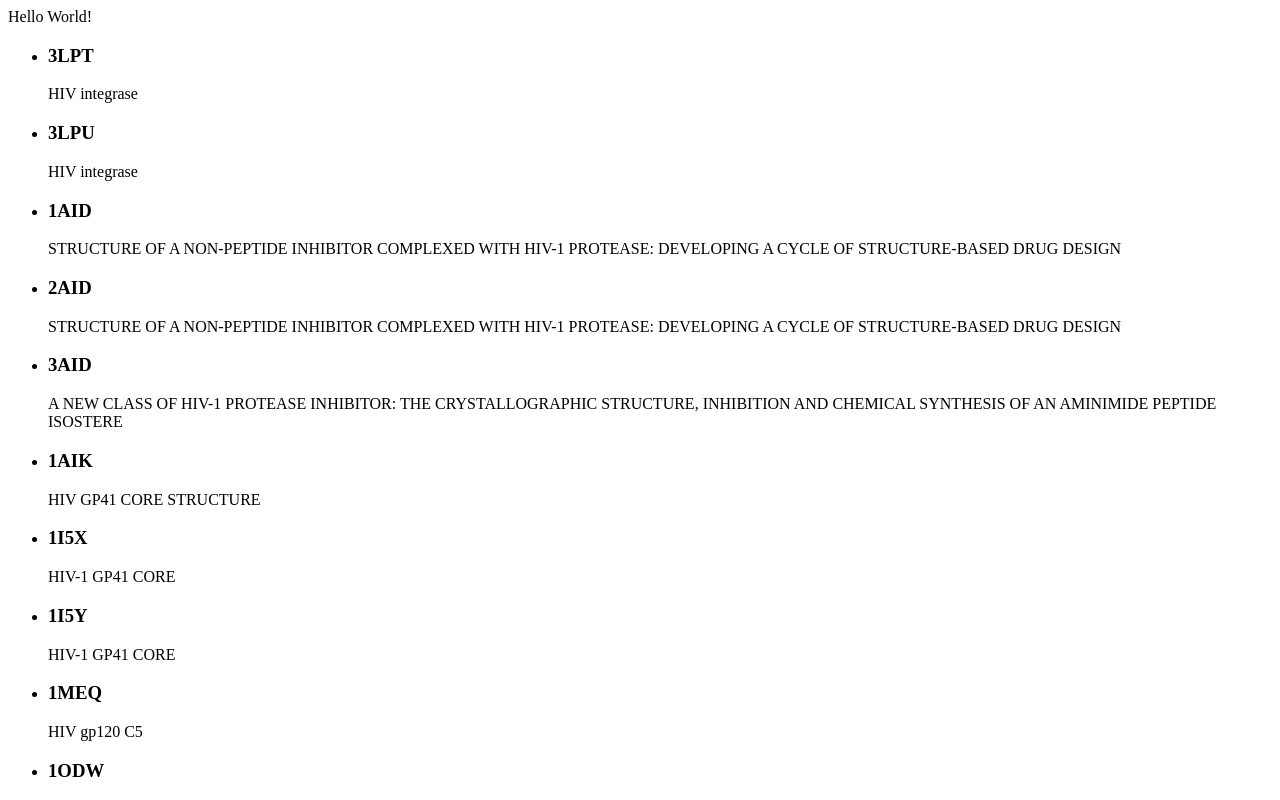
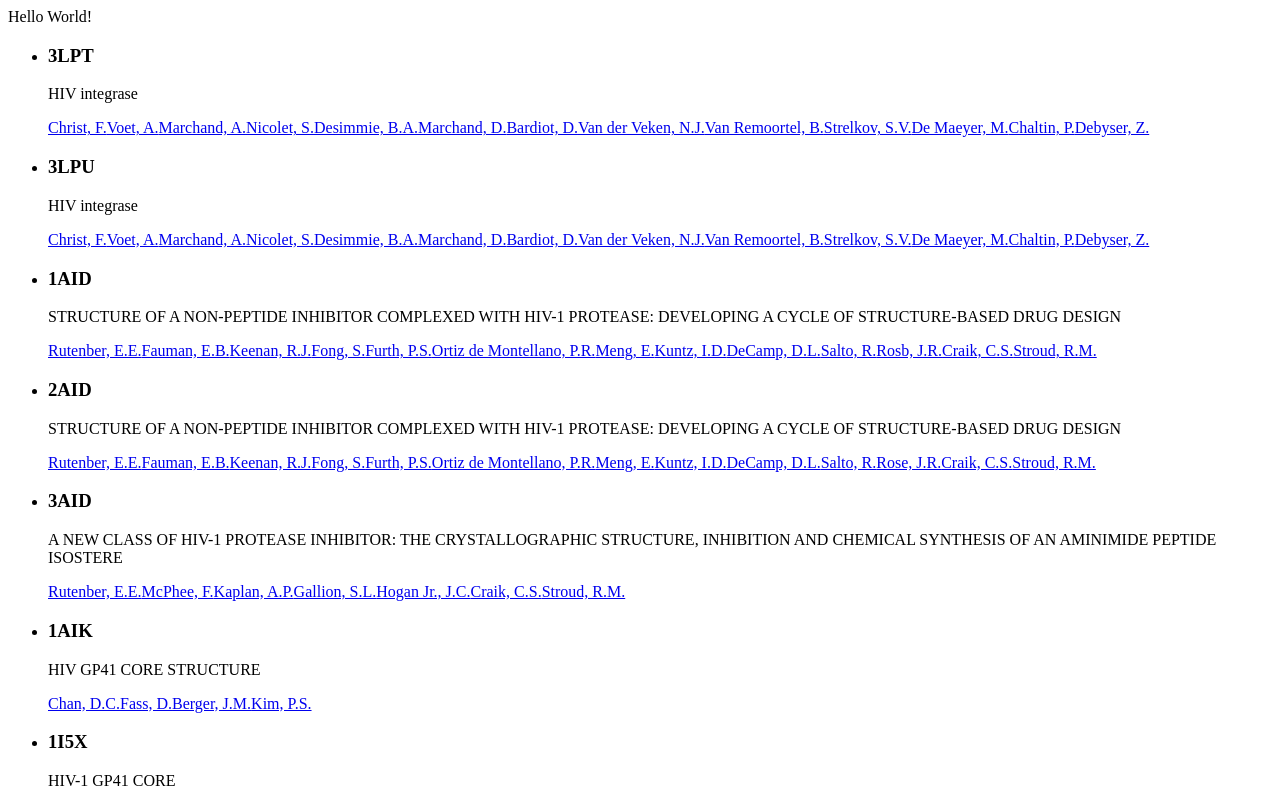
Before and after one commit to joshmun/pdbsearch, a React (Create React App) app in the folder client/: page / in a window 1280 px wide. Shown: the top 800 px of the page. Built offline with nearby package versions, Linux system fonts and the light colour scheme.

Commit message:
render authors list, need to work through embedded jsx

```diff
--- a/client/src/components/ResultCard.js
+++ b/client/src/components/ResultCard.js
@@ -1,4 +1,18 @@
 import React from 'react';
+
+function listAuthors(proteins) {
+  const authors = proteins.Authors;
+  const authorsList = authors.map((author, index) => {
+    (index ? ', ' : '')
+
+    return (
+      <a className="querySearchLink" href={`/pdb/search/smartSubquery.do?smartSearchSubtype=AdvancedAuthorQuery&amp;exactMatch=false&amp;searchType=All%20Authors&amp;audit_author.name=${author}`}>
+        {author}
+      </a>
+      )
+  })
+  return authorsList;
+}
 
 class ResultCard extends React.Component {
   render() {
@@ -6,11 +20,11 @@ class ResultCard extends React.Component {
       <div>
         <h3>{this.props.result["PDB ID"]}</h3>
         <p>{this.props.result.Title}</p>
+        <p>{listAuthors(this.props.result)}</p>
       </div>
     )
   }
 }
-
 
 // const ResultCard = (props) => {
 //   return (
```
